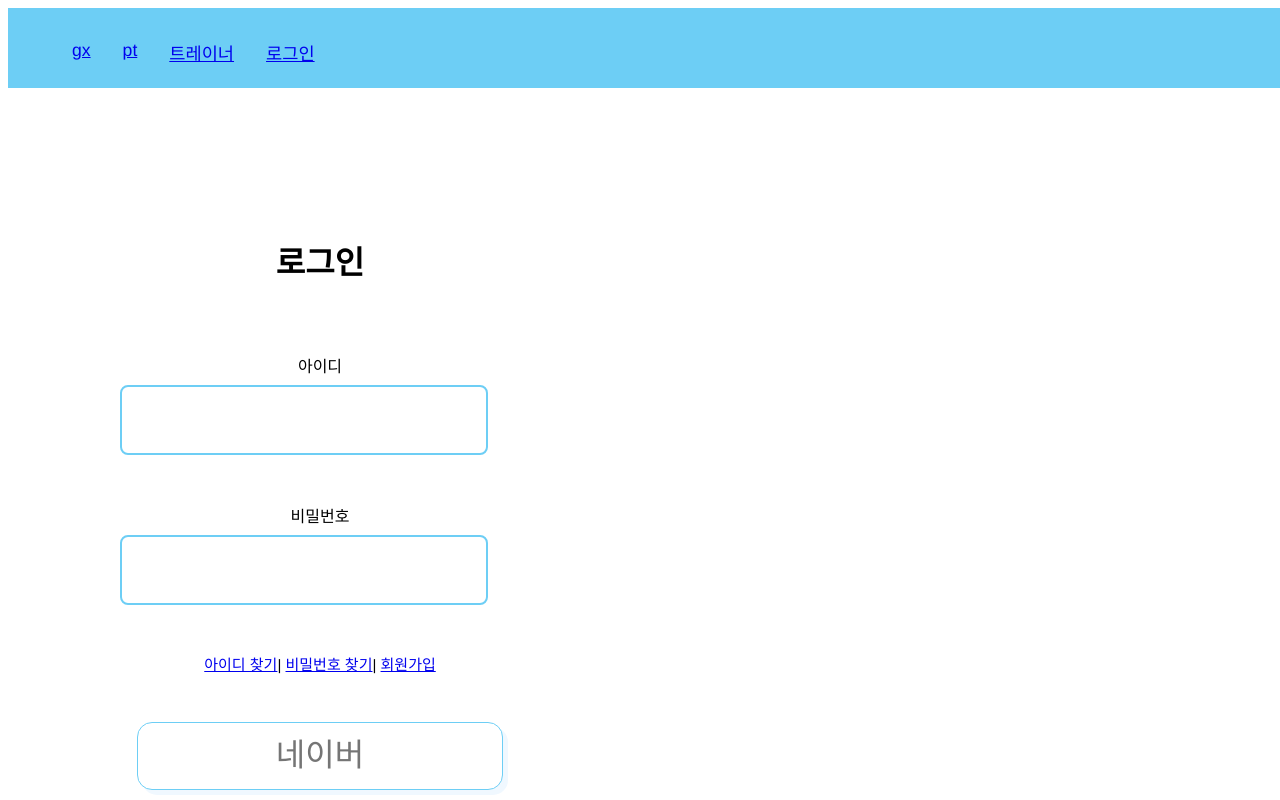
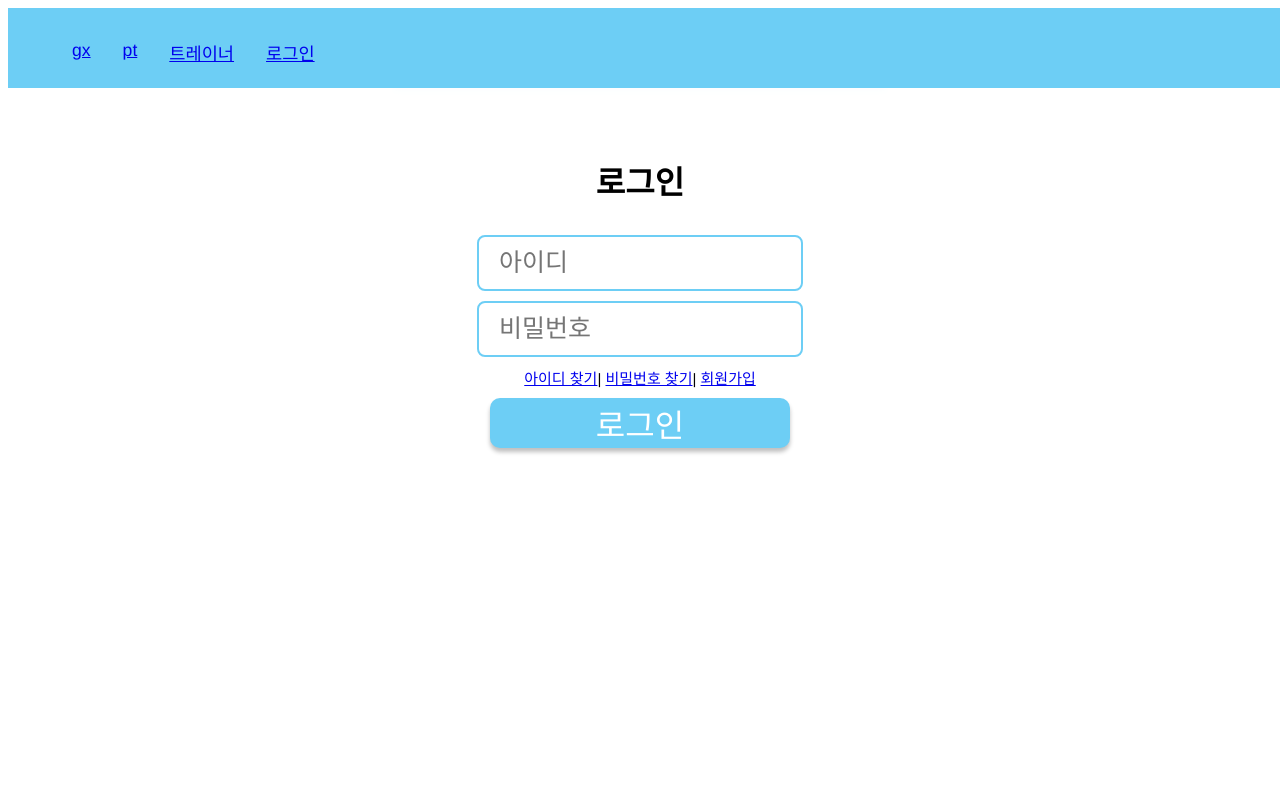
Before and after one commit to devNmin/NOW-N, a Vue app in the folder frontend-vue/: page /login in a window 1280 px wide. Shown: the top 800 px of the page. Built offline with nearby package versions, Linux system fonts and the light colour scheme.

Commit message:
fix: 공통 컴포넌트 수정

```diff
--- a/frontend-vue/src/App.vue
+++ b/frontend-vue/src/App.vue
@@ -27,8 +27,7 @@ export default {
   --color-grey-700: #575a5f;
   --color-grey-900: #2e3033;
 
-  --header-height: 96px;
-  --footer-height: 128px;
+  --header-height: 1rem;
 }
 
 #app {
@@ -41,13 +40,13 @@ export default {
 
 main {
   min-height: calc(100vh - var(--footer-height));
+  width: 100vw;
 }
 main.background {
   background-size: cover;
 }
 
 .container {
-  min-height: calc(100vh - var(--footer-height) - var(--header-height));
   display: flex;
   flex-direction: column;
   gap: 32px;
@@ -57,7 +56,6 @@ main.background {
 }
 
 .container-center {
-  min-height: calc(100vh - var(--footer-height) - var(--header-height) - 128px);
   display: flex;
   justify-content: center;
   align-items: center;
--- a/frontend-vue/src/components/common/BaseButton.vue
+++ b/frontend-vue/src/components/common/BaseButton.vue
@@ -1,7 +1,9 @@
 <template>
-    <button :class="{disabled, toggled}" :disabled="disabled" @click.stop="onClick">
+  <div class="button-container">
+    <button :disabled="disabled">
       <slot></slot>
     </button>
+  </div>
 </template>
 
 <script>
@@ -11,21 +13,15 @@ export default {
     disabled: {
       type: Boolean,
       default: false
-    },
-    toggled: {
-      type: Boolean,
-      default: false
-    }
-  },
-  methods: {
-    onClick () {
-      this.$emit('click', !this.toggled)
     }
   }
 }
 </script>
 <style scoped>
 
+.button-container{
+  display:inline-block;
+}
 button{
   background-color: #6dcef5;
   color: white;
@@ -34,8 +30,8 @@ button{
   font-family: 'MaruBuriOTF';
   font-style: normal;
   border-width: 0;
-  width: 360px;
-  height: 64px;
+  width: 300px;
+  height: 50px;
   font-size: 32px;
   text-align: center;
 }
@@ -51,14 +47,4 @@ button.disabled{
   border: 2px solid var(--color-grey-500);
   color: var(--color-grey-500);
 }
-
-button.toggled{
-  background-color: var(--color-grey-900);
-  color: white;
-}
-
-button.toggled:hover{
-  background-color: var(--color-primary);
-  border: 2px solid var(--color-primary);
-}
 </style>
--- a/frontend-vue/src/components/common/BaseInput.vue
+++ b/frontend-vue/src/components/common/BaseInput.vue
@@ -1,14 +1,10 @@
 <template>
-  <div class="input-container" :class="{readonly}">
-    <div v-if="label" class="label">
-      {{label}}
-    </div>
-    <input :type="password? 'password' : 'text'"
-    v-model="inputValue"
+  <div class="input-container">
+    <input
+    :type="type"
+    :value="modelValue"
     :placeholder="placeholder"
-    :readonly="readonly"
-    @change="onKeyup"
-    @keyup.enter="onEnter"
+    @input="updateInput"
     />
   </div>
 </template>
@@ -17,7 +13,7 @@
 
 export default {
   props: {
-    value: {
+    modelValue: {
       type: [String, Number],
       default: ''
     },
@@ -25,39 +21,15 @@ export default {
       type: String,
       default: ''
     },
-    label: {
+    type: {
       type: String,
-      default: ''
-    },
-    password: {
-      type: Boolean,
-      default: false
-    },
-    readonly: {
-      type: Boolean,
-      default: false
+      default: 'text'
     }
   },
-  watch: {
-    value: {
-      immediate: true,
-      handler (val) {
-        this.inputValue = val
-      }
+  methods: {
+    updateInput (event) {
+      this.$emit('update:modelValue', event.target.value)
     }
-  },
-  setup () {
-    const inputValue = ''
-
-    const onKeyup = () => {
-      this.$emit('input', this.inputValue)
-    }
-
-    const onEnter = () => {
-      this.$emit('enter')
-    }
-
-    return { inputValue, onKeyup, onEnter }
   }
 }
 </script>
@@ -65,24 +37,22 @@ export default {
 <style>
 
 .input-container{
-  display: flex;
+  display: inline-block;
   flex-direction: column;
   gap: 8px;
-
 }
 input {
   font-family: 'MaruBuriOTF';
   font-style: normal;
-  /* margin-top: 60px; */
   background-color: white;
   color: black;
   border-color: #6dcef5;
   border: solid 2px #6dcef5;
   border-radius: 8px;
-  width: 360px;
-  height: 64px;
-  font-size: 32px;
-  text-align: center;
+  width: 300px;
+  height: 50px;
+  font-size: 25px;
+  padding-left: 20px;
 }
 input:hover{
   border-bottom: 2px solid var(--color-primary);
@@ -94,14 +64,4 @@ input:focus{
 .input::placeholder {
     color: #6dcef5;
 }
-
-.input-container.readonly input {
-  color: var(--color-grey-300);
-  border-bottom: 2px solid var(--color-grey-300);
-}
-
-.input-container.readonly input:hover,
-.input-container.readonly input:focus {
-  border-bottom: 2px solid var(--color-grey-300);
-}
 </style>
--- a/frontend-vue/src/components/user/LoginForm.vue
+++ b/frontend-vue/src/components/user/LoginForm.vue
@@ -1,31 +1,12 @@
 <template>
   <form @submit.prevent>
     <h1>로그인</h1>
-    <BaseInput label="아이디"></BaseInput>
-    <BaseInput label="비밀번호" password></BaseInput>
+    <BaseInput placeholder="아이디"></BaseInput>
+    <BaseInput placeholder="비밀번호" type="password"></BaseInput>
     <div class="login-nav">
       <router-link to="/users/findid">아이디 찾기</router-link>|
       <router-link to="/users/findpw">비밀번호 찾기</router-link>|
       <router-link to="/users/regist">회원가입</router-link>
-    </div>
-    <div class="input-div">
-      <div></div>
-
-      <input class='login-info-box' type="text" placeholder="네이버">
-      <div></div>
-    </div>
-    <div class="input-div">
-      <div></div>
-      <input class='login-info-box' type="text" placeholder="카카오">
-      <div></div>
-    </div>
-    <div class="input-div">
-      <div></div>
-      <input class='login-info-box' type="text" placeholder="구글">
-      <div></div>
-    </div>
-    <div class="input-div">
-      <input class='login-info-box' type="text" placeholder="삼성">
     </div>
     <BaseButton @click="onSubmit">로그인</BaseButton>
   </form>
@@ -47,7 +28,7 @@ form {
   width: 400px;
   display: flex;
   flex-direction: column;
-  gap: 48px;
+  gap: 10px;
   padding: 48px;
   background-color: rgba(255, 255, 255, 0.8);
   backdrop-filter: blur(4px);
```
